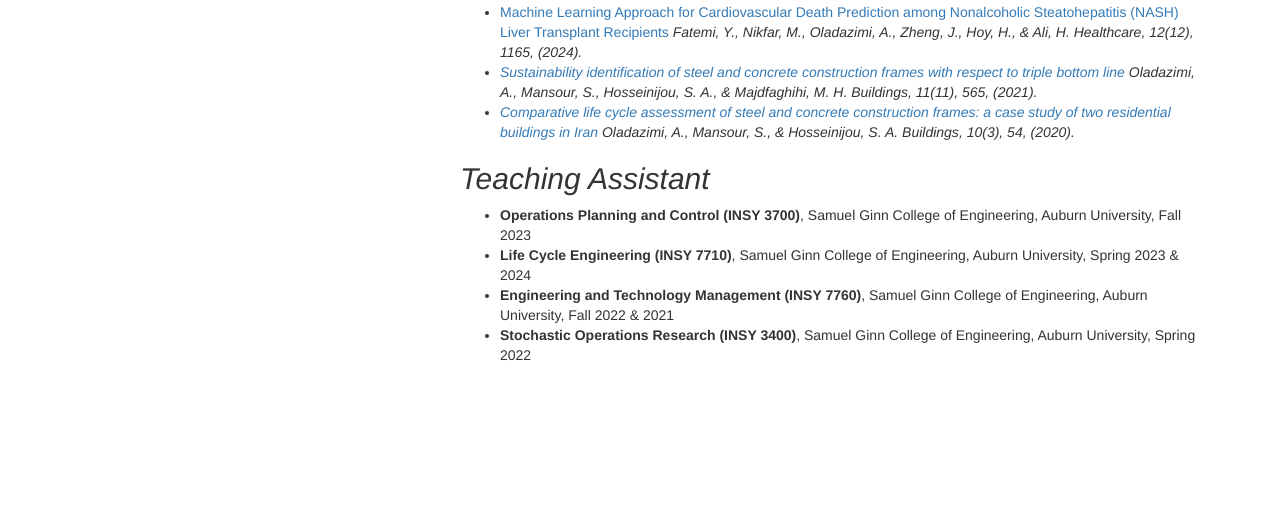
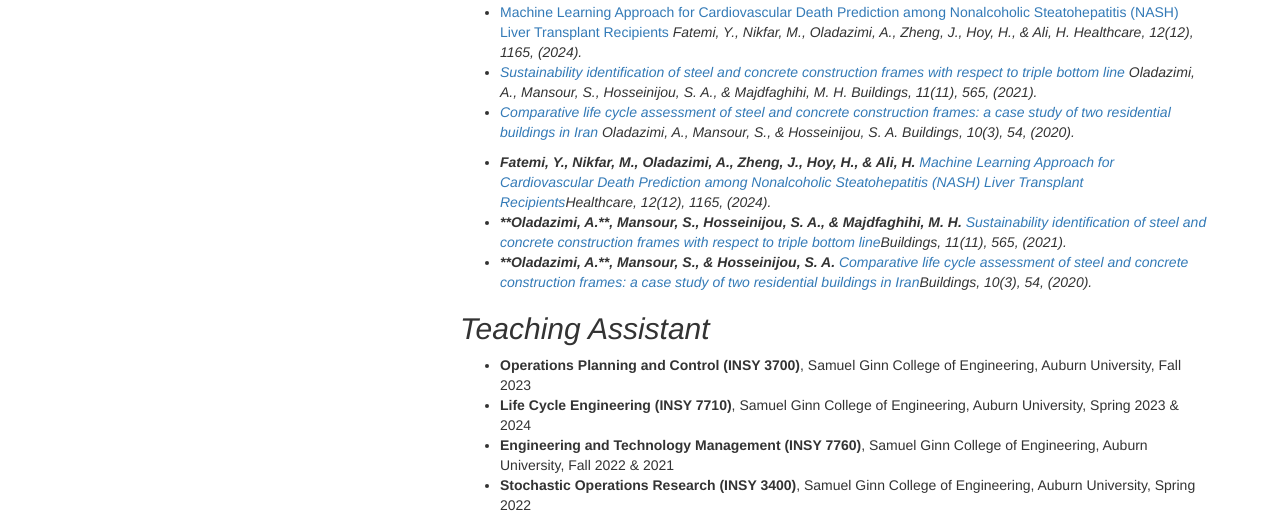
Before and after one commit to amirazimi2093/amiraizmi.github.io, a plain HTML site: page index.html in a window 1280 px wide. Shown: the part 581-1096 px from the top of the page. Before the commit the page ends 946 px from the top, so only its background shows below. Drawn offline with nearby package versions, Linux system fonts and the light colour scheme.

Commit message:
Update index.html

```diff
--- a/index.html
+++ b/index.html
@@ -113,6 +113,13 @@
                         <li class="paper" words="add, your, keywords, here"><a href="https://www.mdpi.com/2075-5309/10/3/54">Comparative life cycle assessment of steel and concrete construction frames: a case study of two residential buildings in Iran</a><i> Oladazimi, A., Mansour, S., & Hosseinijou, S. A. <i>Buildings</i>, 10(3), 54, (2020).</li>
                 </ul>
 
+		<ul>
+                        <li class="paper" words="add, your, keywords, here"><b>Fatemi, Y., Nikfar, M., Oladazimi, A., Zheng, J., Hoy, H., & Ali, H.</b> <a href="https://www.mdpi.com/2227-9032/12/12/1165">Machine Learning Approach for Cardiovascular Death Prediction among Nonalcoholic Steatohepatitis (NASH) Liver Transplant Recipients</a><i>Healthcare</i>, 12(12), 1165, (2024).</li>
+                        <li class="paper" words="add, your, keywords, here"><b>**Oladazimi, A.**, Mansour, S., Hosseinijou, S. A., & Majdfaghihi, M. H.</b> <a href="https://www.mdpi.com/2075-5309/11/11/565">Sustainability identification of steel and concrete construction frames with respect to triple bottom line</a><i>Buildings</i>, 11(11), 565, (2021).</li>
+                        <li class="paper" words="add, your, keywords, here"><b>**Oladazimi, A.**, Mansour, S., & Hosseinijou, S. A.</b> <a href="https://www.mdpi.com/2075-5309/10/3/54">Comparative life cycle assessment of steel and concrete construction frames: a case study of two residential buildings in Iran</a><i>Buildings</i>, 10(3), 54, (2020).</li>
+                </ul>
+
+
 
 
 	   <!-- Research Interests -->
```
